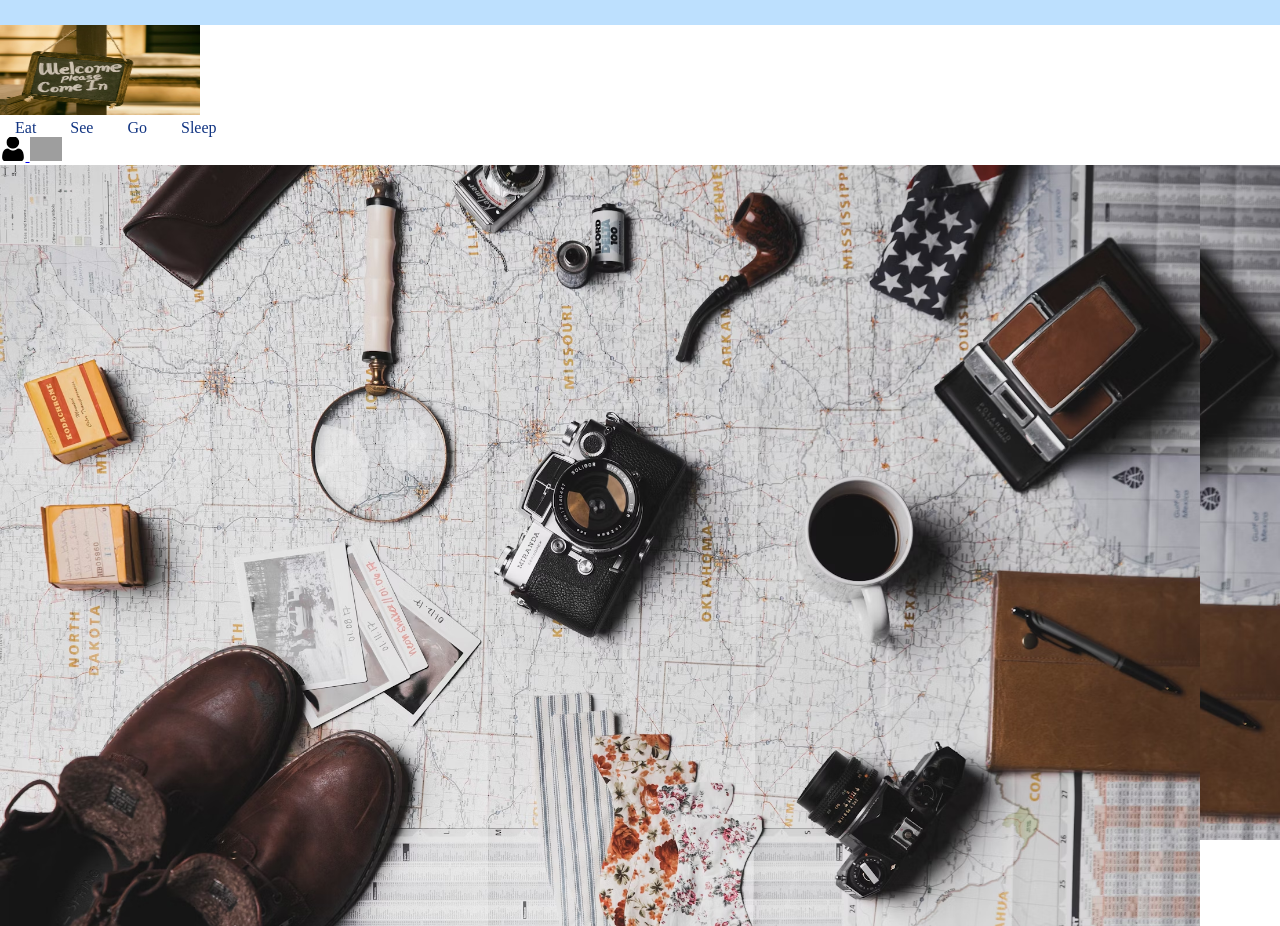
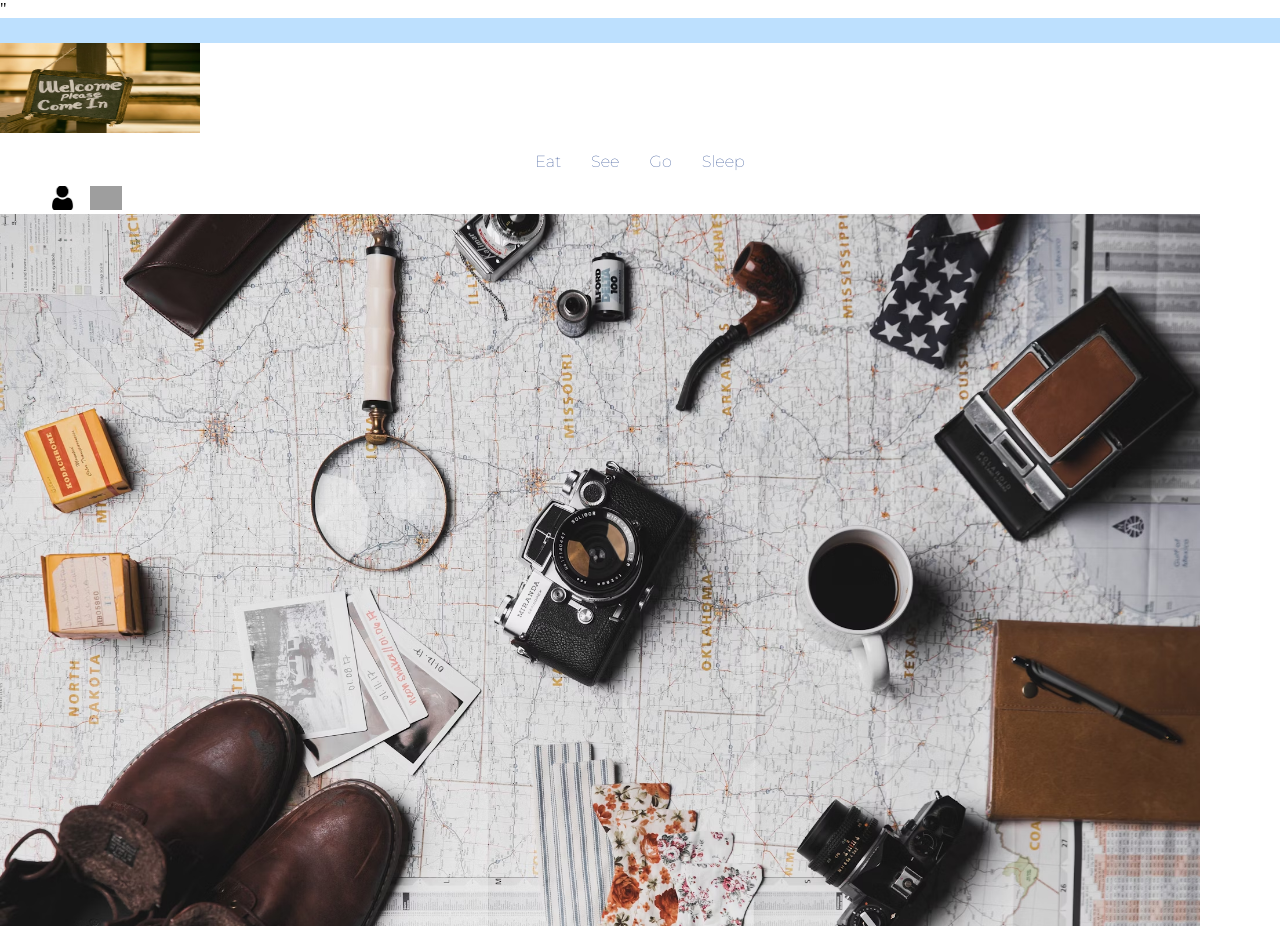
Before and after one commit to IvanaJovIG/footprints-and-moments, a plain HTML site: page index.html in a window 1280 px wide. Shown: the top 926 px of the page. Drawn offline with Linux system fonts and the light colour scheme; grey boxes are pictures that could not be loaded.

Commit message:
CSS Flex Ivana

```diff
--- a/index.html
+++ b/index.html
@@ -6,6 +6,7 @@
     <meta name="viewport" content="width=device-width, initial-scale=1.0">
     <title>Footprints & Moments</title>
     <link rel="icon" type="image/jpg" href="logo.ico.jpg">
+    <link href="https://fonts.googleapis.com/css2?family=Montserrat:ital,wght@0,100..900;1,100..900&display=swap" rel="stylesheet">"
     <link rel="stylesheet" href="main.css" type="text/css">
     <style>
         * {
--- a/main.css
+++ b/main.css
@@ -1,31 +1,41 @@
+@font-face {
+    font-family: "Bebas";
+    src: url(fonts/BebasNeue-Regular.woff2);
+}
 header {
     padding: 10px 20px 15px;
     /* margin-bottom: 30px; */
+    display: flex;
+    align-items: center ;
+    justify-content: space-around;
+}
+
+nav {
+    flex-grow: 1;
+    display: flex;
+    justify-content: center;
 }
 
 nav a {
     text-decoration-color: transparent;
     color: #113482;
     padding: 15px;
+    font-family: "Montserrat";
+    font-weight: 60;
 }
 
 nav a:hover {
     text-decoration-color: #8a2be2;
     /* color: #8a2be2; */
-    color: red;
-}
-
-#hero-shot{
-    width: 100vw;
-    height: calc(100vh - 125.5px);
-    position: relative;
-    background-image: url(images/map.avif);
-    background-size: cover;
-    background-repeat: no-repeat;
-    background-position: top right;
+    color: rgb(255, 0, 64);
 
 }
-
+.header-icons {
+    display: flex;
+    width: 172px;
+    justify-content: center;
+    gap: 15px;
+}
 
 .overlay {
     background-color:none;
@@ -41,10 +51,11 @@ nav a:hover {
     z-index: 10;
     color: rgb(24, 24, 21);
     position: relative;
-    font-size: 16px;
+    font-size: 40px;
     text-align: center;
     padding: 10px;
     text-transform: uppercase;
+    font-family: "Bebas";
 
 }
 .hero-shot-container {
@@ -53,10 +64,13 @@ nav a:hover {
     margin-top: 200px;
     width: fit-content;
     margin: 10px auto;
+    display: flex;
+    align-items: center;
 }
 .hero-shot-container span {
     color: rgb(233, 244, 244);
-    font-size: 16px;
+    font-size: 25px;
+    font-family: "Bebas";
 }
  button {
 background-color: aliceblue;
@@ -64,6 +78,8 @@ padding: 5px 18px;
 margin-left: 5px;
 text-transform: uppercase;
 cursor: pointer;
+font-family: "Bebas";
+font-size: 25px;
 }
  button:hover {
     background-color: black;
@@ -72,11 +88,17 @@ cursor: pointer;
 .excercises-container {
     margin: 30px auto;
     width: max-content;
+    display: flex;
+    flex-wrap: wrap;
+    justify-content: center;
 
 }
 .see-excercises {
     text-transform: uppercase;
     font-size: 16px;
+    width: 100%;
+    text-align: center;
+    margin-bottom: 15px;
 }
 .section-title {
     font-size: 22px;
@@ -84,6 +106,6 @@ cursor: pointer;
     font-weight: bolder;
     margin: 30px auto 20px;
     width: fit-content;
-    display: block;
+    display: block
 
 }
```
Also changed, not shown: fonts/BebasNeue-Regular.woff2 (added).
